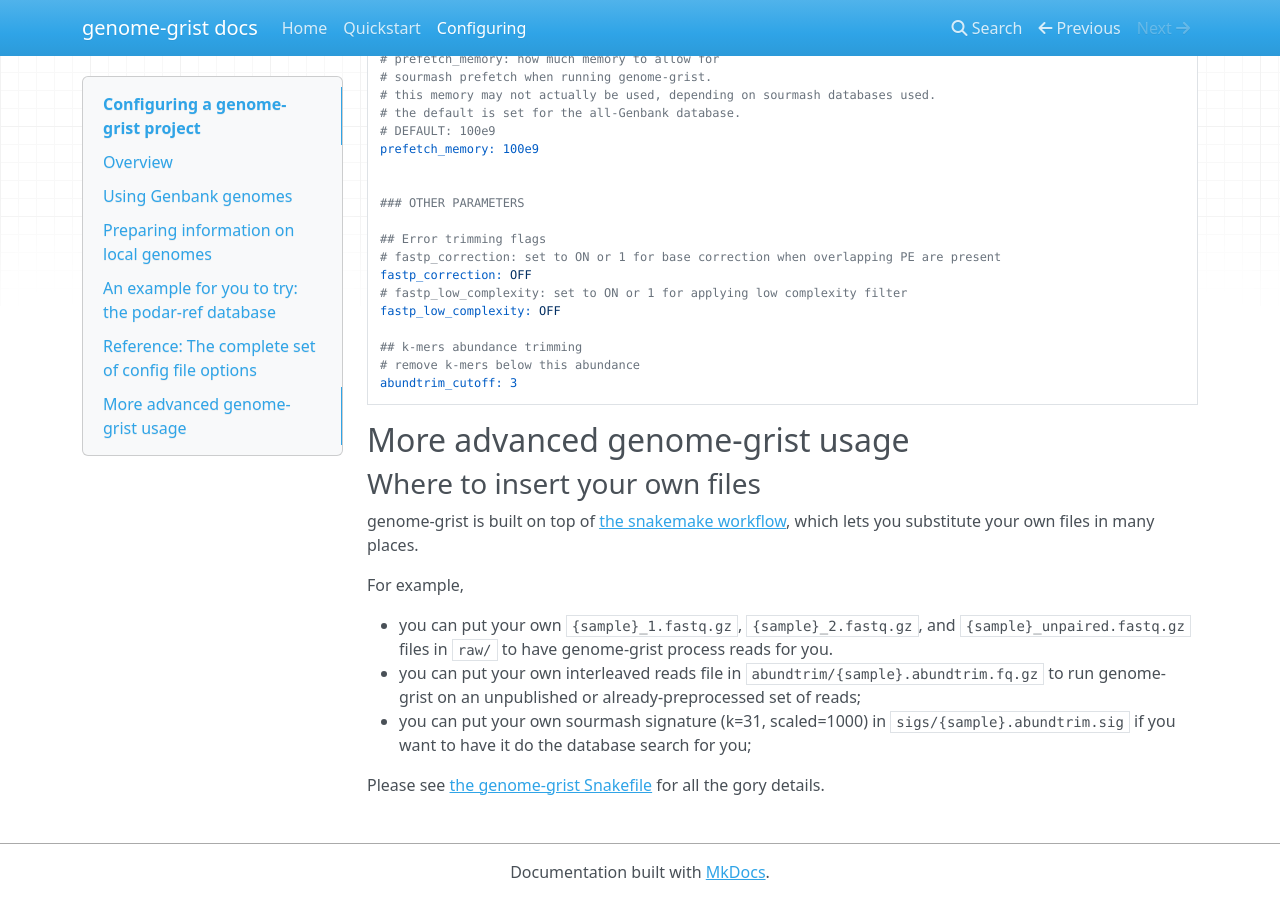
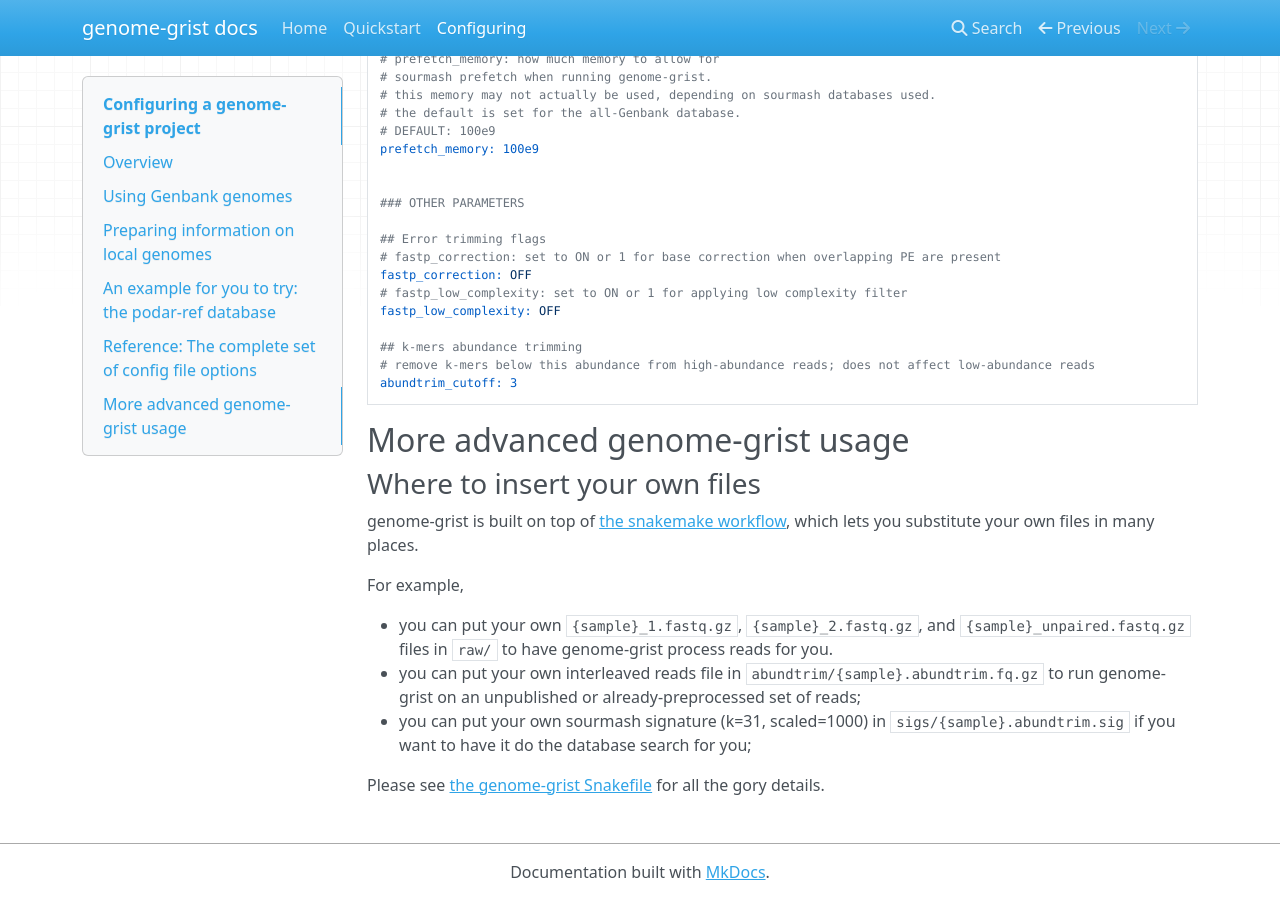
Before and after one commit to dib-lab/genome-grist, an MkDocs documentation site: the page built from doc/configuring.md, in a window 1280 px wide and 900 px high, scrolled down 8742 px. Built offline with MkDocs 1.6.1, drawn with Linux system fonts in a browser that asks for light colours; nearby versions of some CDN libraries.

Commit message:
Update doc/configuring.md
Co-authored-by: C. Titus Brown <titus@idyll.org>

````diff
--- a/doc/configuring.md
+++ b/doc/configuring.md
@@ -374,7 +374,7 @@
 fastp_low_complexity: OFF
 
 ## k-mers abundance trimming
-# remove k-mers below this abundance
+# remove k-mers below this abundance from high-abundance reads; does not affect low-abundance reads
 abundtrim_cutoff: 3
 ```
 
````
